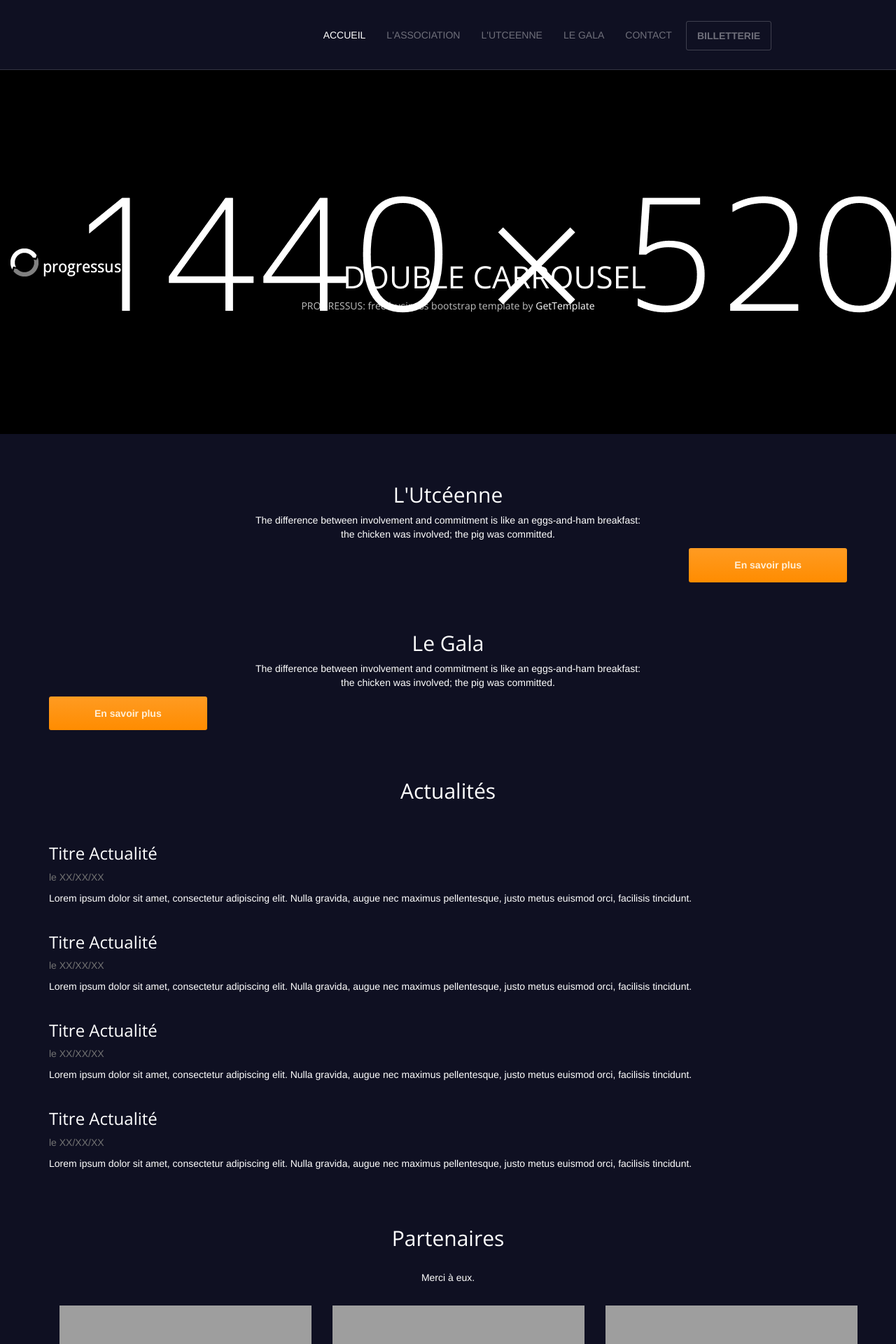
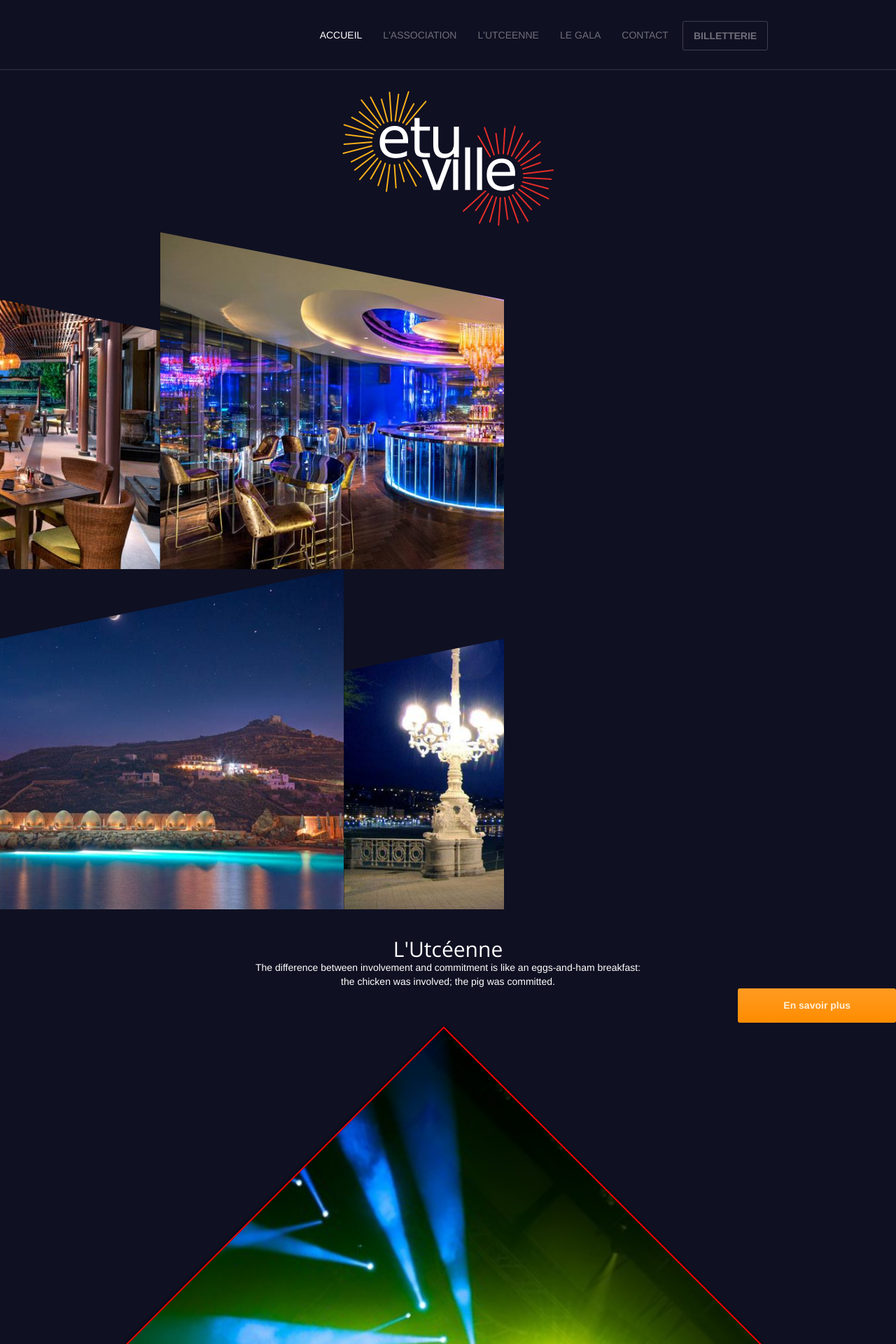
Before and after one commit to alarichadef/API08, a PHP site: page / in a window 1280 px wide. Shown: the top 1920 px of the page at 70% size. Run offline with PHP 8.4, Linux system fonts and the light colour scheme; grey boxes are pictures that could not be loaded.

Commit message:
Ajout carrousel et images triangle sur l'accueil

```diff
--- a/css/style.css
+++ b/css/style.css
@@ -1,108 +1,202 @@
-/* Header */
 #head {
-	background:#181015 url( ../images/empty1440x520.png) no-repeat;
-	background-size: cover;
-	min-height:520px;
+	min-height: 520px;
 	text-align: center;
-	padding-top:240px;
-	color:white;
-	font-family:"Open sans", Helvetica, Arial;
-	font-weight:300;
+	color: white;
+	font-family: "Open sans", Helvetica, Arial;
+	font-weight: 300;
+}
+
+#head2 {
+	text-align: center;
+	color: white;
+	font-family: "Open sans", Helvetica, Arial;
+	font-weight: 300;
 }
 
 #head.secondary {
-	height:100px;
+	height: 100px;
 	min-height: 100px;
-	padding-top:0px;
+	padding-top: 0px;
 }
 
-#head .lead { font-family:"Open sans", Helvetica, Arial; font-size:44px; margin-bottom:6px; color:white; line-height:1.15em; }
-#head .tagline { color:rgba(255,255,255,0.75); margin-bottom:25px; }
-#head .tagline a { color:#fff; }
-#head .btn { margin-bottom:10px;}
-#head .btn-default { text-shadow: none; background:transparent; color:rgba(255,255,255,.5); -webkit-box-shadow:inset 0px 0px 0px 3px rgba(255,255,255,.5); -moz-box-shadow:inset 0px 0px 0px 3px rgba(255,255,255,.5); box-shadow:inset 0px 0px 0px 3px rgba(255,255,255,.5); background: transparent; }
-#head .btn-default:hover,
-#head .btn-default:focus { color:rgba(255,255,255,.8); -webkit-box-shadow:inset 0px 0px 0px 3px rgba(255,255,255,.8); -moz-box-shadow:inset 0px 0px 0px 3px rgba(255,255,255,.8); box-shadow:inset 0px 0px 0px 3px rgba(255,255,255,.8); background: transparent; }
-#head .btn-default:active,
-#head .btn-default.active { color:#fff; -webkit-box-shadow:inset 0px 0px 0px 3px #fff; -moz-box-shadow:inset 0px 0px 0px 3px #fff; box-shadow:inset 0px 0px 0px 3px #fff; background: transparent; }
+#head .lead {
+	font-family: "Open sans", Helvetica, Arial;
+	font-size: 44px;
+	margin-bottom: 6px;
+	color: white;
+	line-height: 1.15em;
+}
+
+#head .tagline {
+	color: rgba(255,255,255,0.75);
+	margin-bottom: 25px;
+}
+
+#head .tagline a {
+	color: #fff;
+}
+
+#head .btn {
+	margin-bottom: 10px;
+}
+
+#head .btn-default {
+	text-shadow: none;
+	background: transparent;
+	color: rgba(255,255,255,.5);
+	-webkit-box-shadow: inset 0px 0px 0px 3px rgba(255,255,255,.5);
+	-moz-box-shadow: inset 0px 0px 0px 3px rgba(255,255,255,.5);
+	box-shadow: inset 0px 0px 0px 3px rgba(255,255,255,.5);
+	background: transparent;
+}
+
+#head .btn-default:hover, #head .btn-default:focus {
+	color: rgba(255,255,255,.8);
+	-webkit-box-shadow: inset 0px 0px 0px 3px rgba(255,255,255,.8);
+	-moz-box-shadow: inset 0px 0px 0px 3px rgba(255,255,255,.8);
+	box-shadow: inset 0px 0px 0px 3px rgba(255,255,255,.8);
+	background: transparent;
+}
+
+#head .btn-default:active, #head .btn-default.active {
+	color: #fff;
+	-webkit-box-shadow: inset 0px 0px 0px 3px #fff;
+	-moz-box-shadow: inset 0px 0px 0px 3px #fff;
+	box-shadow: inset 0px 0px 0px 3px #fff;
+	background: transparent;
+}
 
 @media (max-width: 767px) {
-	#head { min-height:420px; padding-top:160px; }
-	#head .lead { font-size: 34px; }
+	#head {
+		min-height: 420px;
+		padding-top: 160px;
+	}
+	#head .lead {
+		font-size: 34px;
+	}
 }
 
-/* Autohide navbar */
-.slideUp { top:-100px; }
-.headroom { -webkit-transition: all 0.4s ease-out; -moz-transition: all 0.4s ease-out; -o-transition: all 0.4s ease-out; transition: all 0.4s ease-out; }
+.col-centered {
+	float: none;
+	margin: 0 auto;
+}
 
-/* Highlights (in jumbotron in most cases) */
-.highlight { margin-top:40px; }
-	.h-caption { text-align: center; }
-	.h-caption i { display:block; font-size: 54px; color:#382526; margin-bottom:36px; }
-	.h-caption h4 { color:#382526; font-size: 16px; font-weight: bold; margin-bottom:20px; }
-	.h-body { }
+h1, h2, h3, h4, h5, h6 {
+	font-family: "Open sans", Helvetica, Arial;
+}
 
-/* Typography */
-h1, h2, h3, h4, h5, h6 { font-family:"Open sans", Helvetica, Arial; }
-h1, .h1, h2, .h2, h3, .h3 { margin-top:30px; }
-blockquote { font-style: italic; font-family: Georgia; color:white; margin:30px 0 30px; }
-label { color: white; }
-.thin { font-weight:300; color:white;}
-.page-title { margin-top:20px; font-weight:300; }
-.text-muted { color:white; }
-.breadcrumb { background:none; padding:0; margin:30px 0 0px 0; }
-ul.list-spaces li{ margin-bottom:10px; }
+h1, .h1, h2, .h2, h3, .h3 {
+	margin-top: 30px;
+}
 
-/* Helpers */
-.container-full { margin: 0 auto; width: 100%; }
-.top-space { margin-top: 60px; }
-.top-margin { margin-top:20px; }
+blockquote {
+	font-style: italic;
+	font-family: Georgia;
+	color: white;
+	margin: 30px 0 30px;
+}
 
-img { max-width:100%; }
-img.pull-right { margin-left: 10px; }
-img.pull-left { margin-right: 10px; }
-#map { width:100%; height:280px; }
-#social { margin-top:50px; margin-bottom:50px; }
-	#social .wrapper { width:340px; margin:0 auto; }
+label {
+	color: white;
+}
+
+.thin {
+	font-weight: 300;
+	color: white;
+}
+
+.page-title {
+	margin-top: 20px;
+	font-weight: 300;
+}
+
+.text-muted {
+	color: white;
+}
+
+.breadcrumb {
+	background: none;
+	padding: 0;
+	margin: 30px 0 0px 0;
+}
+
+ul.list-spaces li {
+	margin-bottom: 10px;
+}
+
+.container-full {
+    margin: 0 auto;
+    width: 100%;
+}
+.top-space { margin-top: 60px }
+.top-margin { margin-top: 20px }
+img { max-width: 100% }
+img.pull-right { margin-left: 10px }
+img.pull-left { margin-right: 10px }
 
 /* Main content block */
 .maincontent { }
-
 /* Sidebars */
-.sidebar { padding-top:36px; padding-bottom:30px; }
-.sidebar .widget { margin-bottom:20px; }
-.sidebar h1, .sidebar .h1, .sidebar h2, .sidebar .h2, .sidebar h3, .sidebar .h3 { margin-top:20px; }
-
+.sidebar {
+    padding-top: 36px;
+    padding-bottom: 30px;
+}
+.sidebar .widget { margin-bottom: 20px }
+.sidebar h1,
+.sidebar .h1,
+.sidebar h2,
+.sidebar .h2,
+.sidebar h3,
+.sidebar .h3 { margin-top: 20px }
 /* Footer */
-.footer1 { background: #232323; padding: 30px 0 0 0; font-size: 12px; color: #999; }
-.footer1 a { color: #ccc; }
-.footer1 a:hover {color: #fff; }
-.footer1 .widget { margin-bottom:30px; }
-.footer1 .widget-title { font-size: 17px; font-weight: bold; color: #ccc; margin: 0 0 20px; }
-.footer1 .entry-meta { border-top: 1px solid #ccc; border-bottom: 1px solid #ccc; margin: 0 0 35px 0; padding: 2px 0; color: #888888; font-size: 12px; font-size: 0.75rem; }
-.footer1 .entry-meta a { color: #333333; }
-.footer1 .entry-meta .meta-in { border-top: 1px solid #ccc; border-bottom: 1px solid #ccc; padding: 10px 0; }
-.follow-me-icons { font-size:30px; }
-.follow-me-icons i { float:left; margin:0 10px 0 0; }
-
-.footer2 { background: #191919; padding: 15px 0; color: #777; font-size: 12px; }
-	.footer2 a { color: #aaa; }
-		.footer2 a:hover { color: #fff; }
-		.footer2 p { margin: 0; }
-
-	.widget-simplenav { margin-left:-5px; }
-	.widget-simplenav a{ margin:0 5px; }
-
-
-
-
-
+.footer1 {
+    background: #232323;
+    padding: 30px 0 0 0;
+    font-size: 12px;
+    color: #999;
+}
+.footer1 a { color: #ccc }
+.footer1 a:hover { color: #fff }
+.footer1 .widget { margin-bottom: 30px }
+.footer1 .widget-title {
+    font-size: 17px;
+    font-weight: bold;
+    color: #ccc;
+    margin: 0 0 20px;
+}
+.footer1 .entry-meta {
+    border-top: 1px solid #ccc;
+    border-bottom: 1px solid #ccc;
+    margin: 0 0 35px 0;
+    padding: 2px 0;
+    color: #888888;
+    font-size: 12px;
+    font-size: 0.75rem;
+}
+.footer1 .entry-meta a { color: #333333 }
+.footer1 .entry-meta .meta-in {
+    border-top: 1px solid #ccc;
+    border-bottom: 1px solid #ccc;
+    padding: 10px 0;
+}
+.follow-me-icons { font-size: 30px }
+.follow-me-icons i {
+    float: left;
+    margin: 0 10px 0 0;
+}
+.footer2 {
+    background: #191919;
+    padding: 15px 0;
+    color: #777;
+    font-size: 12px;
+}
+.footer2 a { color: #aaa }
+.footer2 a:hover { color: #fff }
+.footer2 p { margin: 0 }
+.widget-simplenav { margin-left: -5px }
+.widget-simplenav a { margin: 0 5px }
 /* bootstrap-theme.css */
-
-
-
-
-/* font-family: "CenturyGothicRegular"; */
+/* font-family: "CenturyGothicRegular"; _NO__DOTCOMMA__AFTER__*/
 @font-face {
     font-family: "CenturyGothicRegular";
     src: url("../fonts/CenturyGothicRegular/CenturyGothicRegular.eot");
@@ -127,9 +221,7 @@ img.pull-left { margin-right: 10px; }
 }
 
 .navbar-inverse *:focus { outline: 0; }
-@media (max-width: 767px) {
-	.navbar-inverse {  background:rgba(0,0,0,.9); }
-}
+media_tag_1 {media_subcode:1}
 
 .navbar-inverse .navbar-nav > li > a,
 .navbar-inverse .navbar-nav > .open ul > a { color:rgba(255, 255, 255, .4); }
@@ -171,18 +263,12 @@ img.pull-left { margin-right: 10px; }
 .navbar-nav a.btn:hover  { border:1px solid rgba(255,255,255,.6); }
 
 .navbar-collapse { border:0 none;  border-top:0 none; box-shadow: none; }
-@media (max-width: 767px) {
-	.navbar-collapse ul { text-align: center;  width:100%; padding-bottom:10px; }
-	.navbar-collapse ul .btn{ max-width:50%; margin:0 auto; }
-}
+media_tag_2 {media_subcode:2}
 
 .navbar-static-top,
 .navbar-fixed-top,
 .navbar-fixed-bottom { border-radius: 0; }
 
-/*******************************/
-/*          Buttons            */
-/*******************************/
 .btn-default, .btn-primary, .btn-success, .btn-action
 .btn-info,    .btn-warning, .btn-danger {
     text-shadow: 0 2px 1px rgba(0, 0, 0, .2);
@@ -200,14 +286,224 @@ img.pull-left { margin-right: 10px; }
 .btn-primary { color:#FFEFD7; background-image: -webkit-linear-gradient(top, #FF9B22 0%, #FF8C00 100%); background-image: linear-gradient(to bottom, #FF9B22 0%, #FF8C00 100%); filter: progid:DXImageTransform.Microsoft.gradient(startColorstr='#ffFF9B22', endColorstr='#ffFF8C00', GradientType=0); filter: progid:DXImageTransform.Microsoft.gradient(enabled = false); background-repeat: repeat-x; border:0 none; }
 .btn-action:hover,
 .btn-action:focus { color:#fff; background: #FF9B22; }
-	.btn-action:active {	background: #FF8C00; }
+.btn-action:active {    background: #FF8C00; }
 
-/*******************************/
-/*           Images            */
-/*******************************/
 .img-rounded { -webkit-border-radius: 3px; -moz-border-radius: 3px; border-radius: 3px; }
 
 body {
     background: rgba(15, 16, 34, 1) !important;
     color: white;
 }
+
+#logo {
+	margin-top: 2%;
+}
+
+/* Carrousels */
+/* Carrousels */
+/* Carrousels */
+/* Carrousels */
+/* Carrousels */
+
+media_tag_3 {media_subcode:3}
+media_tag_4 {media_subcode:4}
+media_tag_5 {media_subcode:5}
+
+.col-xs-1, .col-sm-1, .col-md-1, .col-lg-1,
+.col-xs-2, .col-sm-2, .col-md-2, .col-lg-2,
+.col-xs-3, .col-sm-3, .col-md-3, .col-lg-3,
+.col-xs-4, .col-sm-4, .col-md-4, .col-lg-4,
+.col-xs-5, .col-sm-5, .col-md-5, .col-lg-5,
+.col-xs-6, .col-sm-6, .col-md-6, .col-lg-6,
+.col-xs-7, .col-sm-7, .col-md-7, .col-lg-7,
+.col-xs-8, .col-sm-8, .col-md-8, .col-lg-8,
+.col-xs-9, .col-sm-9, .col-md-9, .col-lg-9,
+.col-xs-10, .col-sm-10, .col-md-10, .col-lg-10,
+.col-xs-11, .col-sm-11, .col-md-11, .col-lg-11,
+.col-xs-12, .col-sm-12, .col-md-12, .col-lg-12 {
+    padding-left: 0px;
+    padding-right: 0px;
+}
+
+.row {
+	margin-right: 0px;
+	margin-left: 0px;
+}
+
+h1, h2, h3, h4, h5, h6, ul, li, a, div, p, body, input, button, select,label, ul, li, div, section, article, aside, input, button, textarea, select, label {
+	margin: 0px;
+	padding: 0px;
+}
+
+div#slidergauche {
+	width: 100%;
+	max-width: 720px;
+}
+
+div#slidergauche figure {
+	position: relative;
+	width: 400%;
+	margin: 0;
+	padding: 0;
+	font-size: 0;
+	text-align: left;
+}
+
+div#slidergauche figure img {
+	width: 25%;
+	height: auto;
+	float: left;
+	-webkit-clip-path: polygon(0 1%, 100% 30%, 100% 100%, 0% 100%);
+	clip-path: polygon(0 1%, 100% 30%, 100% 100%, 0% 100%);
+}
+
+div#slidergauche {
+	width: 75%;
+	max-width: 720px;
+	overflow: hidden;
+}
+
+@keyframes slidygauche {
+	0% { left: 0% }
+	20% { left: 0% }
+	25% { left: -100% }
+	45% { left: -100% }
+	50% { left: -200% }
+	70% { left: -200% }
+	90% { left: -300% }
+	100% { left: -300% }
+}
+
+div#slidergauche figure {
+	position: relative;
+	width: 400%;
+	margin: 0;
+	padding: 0;
+	font-size: 0;
+	left: 0;
+	text-align: left;
+	animation: 30s slidygauche infinite;
+}
+
+div#sliderdroit {
+	width: 100%;
+	max-width: 720px;
+}
+
+div#sliderdroit figure {
+	position: relative;
+	width: 400%;
+	margin: 0;
+	padding: 0;
+	font-size: 0;
+	text-align: left;
+}
+
+div#sliderdroit figure img {
+	width: 25%;
+	height: auto;
+	float: left;
+	-webkit-clip-path: polygon(0 30%, 100% 0, 100% 100%, 0% 100%);
+	clip-path: polygon(0 30%, 100% 0, 100% 100%, 0% 100%);
+}
+
+div#sliderdroit {
+	width: 75%;
+	max-width: 720px;
+	overflow: hidden;
+}
+
+@keyframes slidydroit {
+	0% { left: -300% }
+	20% { left: -300% }
+	25% { left: -200% }
+	45% { left: -200% }
+	50% { left: -100% }
+	70% { left: -100% }
+	90% { left: 0% }
+	100% { left: 0% }
+}
+
+div#sliderdroit figure {
+	position: relative;
+	width: 400%;
+	margin: 0;
+	padding: 0;
+	font-size: 0;
+	left: 0;
+	text-align: left;
+	animation: 30s slidydroit infinite;
+}
+
+/* Triangles images */
+/* Triangles images */
+/* Triangles images */
+/* Triangles images */
+/* Triangles images */
+
+.triangle_haut {
+	padding-top: 5px;
+	width: 100%;
+	overflow: hidden;
+	position: relative;
+	color: red;
+}
+
+.triangle_haut:before {
+	content: '';
+	display: inline-block;
+	padding-top: 50%;
+	vertical-align: bottom;/
+}
+
+.triangle_haut .notext_haut {
+	width: 100%;
+	padding-top: 100%;
+	position: absolute;
+	z-index: -1;
+	border: 2px solid;
+	left: 0;
+	transform: rotate(45deg);
+	transform-origin: 24.75% 59.6%;
+	box-shadow: 0 0 5px black;
+	background-image: url("../images/utceenne.jpg");
+	background-size: cover;
+	background-repeat: no-repeat;
+	background-position: center bottom;
+}
+
+.triangle_bas {
+	padding-top: 5px;
+	width: 100%;
+	overflow: hidden;
+	position: relative;
+	color: orange;
+	-moz-transform: rotate(180deg);
+	-webkit-transform: rotate(180deg);
+	-ms-transform: rotate(180deg);
+	-o-transform: rotate(180deg);
+	transform: rotate(180deg);
+}
+
+.triangle_bas:before {
+	content: '';
+	display: inline-block;
+	padding-top: 50%;
+	vertical-align: bottom;
+}
+
+.triangle_bas .notext_bas {
+	width: 100%;
+	padding-top: 100%;
+	position: absolute;
+	z-index: -1;
+	border: 2px solid;
+	left: 0;
+	transform: rotate(45deg);
+	transform-origin: 24.75% 59.6%;
+	box-shadow: 0 0 5px black;
+	background-image: url("../images/gala.jpg");
+	background-size: cover;
+	background-repeat: no-repeat;
+	background-position: center bottom;
+}
--- a/index.html
+++ b/index.html
@@ -44,24 +44,39 @@
 	<!-- /Barre de navigation -->
 	<!-- Carrousel d'images -->
 	<header id="head">
-		<div class="navbar-header">
-			<!-- Button for smallest screens -->
-			<button type="button" class="navbar-toggle" data-toggle="collapse" data-target=".navbar-collapse"><span class="icon-bar"></span> <span class="icon-bar"></span> <span class="icon-bar"></span></button>
-			<a class="navbar-brand" href="index.html"><img src="images/logo.png" alt="Progressus HTML5 template"></a>
-		</div>
-
 		<div class="container">
 			<div class="row">
-				<h1 class="lead">DOUBLE CARROUSEL</h1>
-				<p class="tagline">PROGRESSUS: free business bootstrap template by <a href="http://www.gettemplate.com/?utm_source=progressus&amp;utm_medium=template&amp;utm_campaign=progressus">GetTemplate</a></p>
+				<div class="navbar-header col-centered text-centered">
+					<button type="button" class="navbar-toggle" data-toggle="collapse" data-target=".navbar-collapse"><span class="icon-bar"></span> <span class="icon-bar"></span> <span class="icon-bar"></span></button>
+					<img id="logo" class="img-responsive center-block" src="images/logo.png" alt="Logo Etuville">
+				</div>
+			</div>
+		</div>
+		<div class="row">
+			<div class="col-xs-6 col-sm-6 col-md-6 col-lg-6" id="slidergauche">
+				<figure>
+					<img class="img-reponsive" src="images/carrousel/soiree.jpg" alt="Photo soirée">
+					<img class="img-reponsive" src="images/carrousel/soiree1.jpg" alt="Photo soirée">
+					<img class="img-reponsive" src="images/carrousel/soiree2.jpg" alt="Photo soirée">
+					<img class="img-reponsive" src="images/carrousel/soiree3.jpg" alt="Photo soirée">
+				</figure>
+			</div>
+			<div class="col-xs-6 col-sm-6 col-md-6 col-lg-6" id="sliderdroit">
+				<figure>
+					<img class="img-reponsive" src="images/carrousel/soiree.jpg" alt="Photo soirée">
+					<img class="img-reponsive" src="images/carrousel/soiree1.jpg" alt="Photo soirée">
+					<img class="img-reponsive" src="images/carrousel/soiree2.jpg" alt="Photo soirée">
+					<img class="img-reponsive" src="images/carrousel/soiree3.jpg" alt="Photo soirée">
+				</figure>
 			</div>
 			<a name="utceenne"></a>
 		</div>
 	</header>
 	<!-- /Carrousel d'images -->
 	<!-- L'UTCéenne -->
-	<div class="container text-center">
+	<div class="row text-center">
 		<br><br>
+		<div class="row">
 			<h2 class="thin">L'Utcéenne</h2>
 			<a name="gala"></a>
 			<p class="text-muted">
@@ -70,16 +85,31 @@
 			</p>
 			<p><a class="btn btn-action btn-lg pull-right" role="button" href="utceenne.html">En savoir plus</a></p>
 		</div>
+		<div class="row">
+			<div class="triangle_haut">
+				&nbsp;
+				<span class="notext_haut"></span>
+			</div>
+		</div>
+	</div>
 	<!-- /L'UTCéenne -->
 	<!-- Le Gala -->
-	<div class="container text-center">
+	<div class="row text-center">
+		<div class="row">
+			<div class="triangle_bas">
+				&nbsp;
+				<span class="notext_bas"></span>
+			</div>
+		</div>
 		<br><br>
+		<div class="row">
 			<h2 class="thin">Le Gala</h2>
 			<p class="text-muted">
 				The difference between involvement and commitment is like an eggs-and-ham breakfast:<br>
 				the chicken was involved; the pig was committed.
 			</p>
 			<p><a class="btn btn-action btn-lg pull-left" role="button" href="gala.html">En savoir plus</a></p>
+		</div>
 	</div>
 	<!-- /Le Gala -->
 	<!-- Actualités -->
@@ -124,7 +154,7 @@
 		<br>
 		<p class="text-muted text-center">Merci à eux.</p>
 		<br>
-		<div class="container">
+		<div class="container text-center">
 			<div class="row">
 				<div class="col-xs-4 col-sm-4 col-md-4 col-lg-4"><a href="#"><img src="images/empty200x200.png" alt="Logo Partenaire"></a></div>
 				<div class="col-xs-4 col-sm-4 col-md-4 col-lg-4"><a href="#"><img src="images/empty200x200.png" alt="Logo Partenaire"></a></div>
```
Also changed, not shown: association.html (+13 -0 lines), gala.html (+14 -4 lines), utceenne.html (+13 -4 lines), images/carrousel/soiree.jpg (added), images/carrousel/soiree1.jpg (added), images/carrousel/soiree2.jpg (added), images/carrousel/soiree3.jpg (added), images/gala.jpg (added), images/logo.png, images/logo_nouveau.png (added), images/utceenne.jpg (added), 2 other files. Lines whose indentation alone changed are shown as unchanged.
